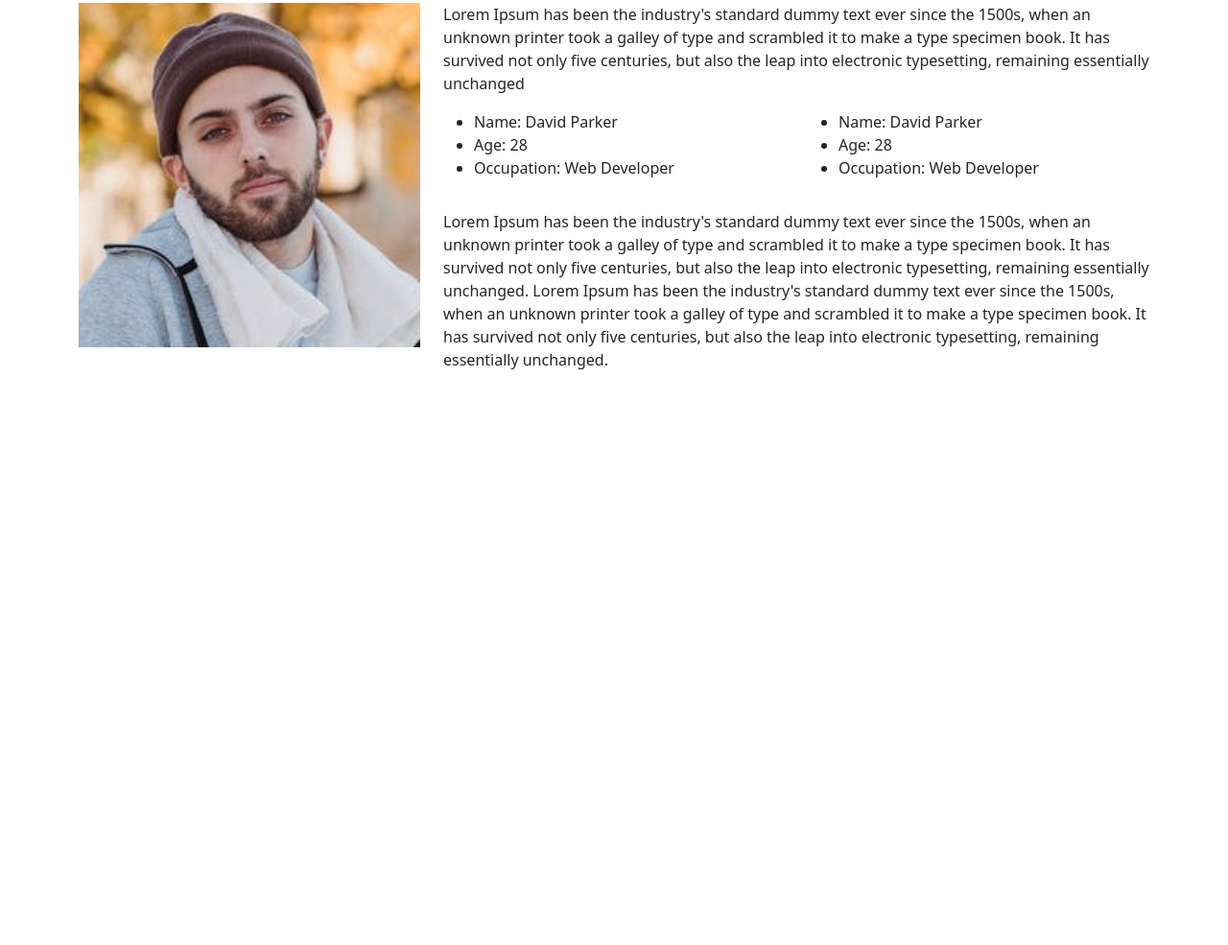
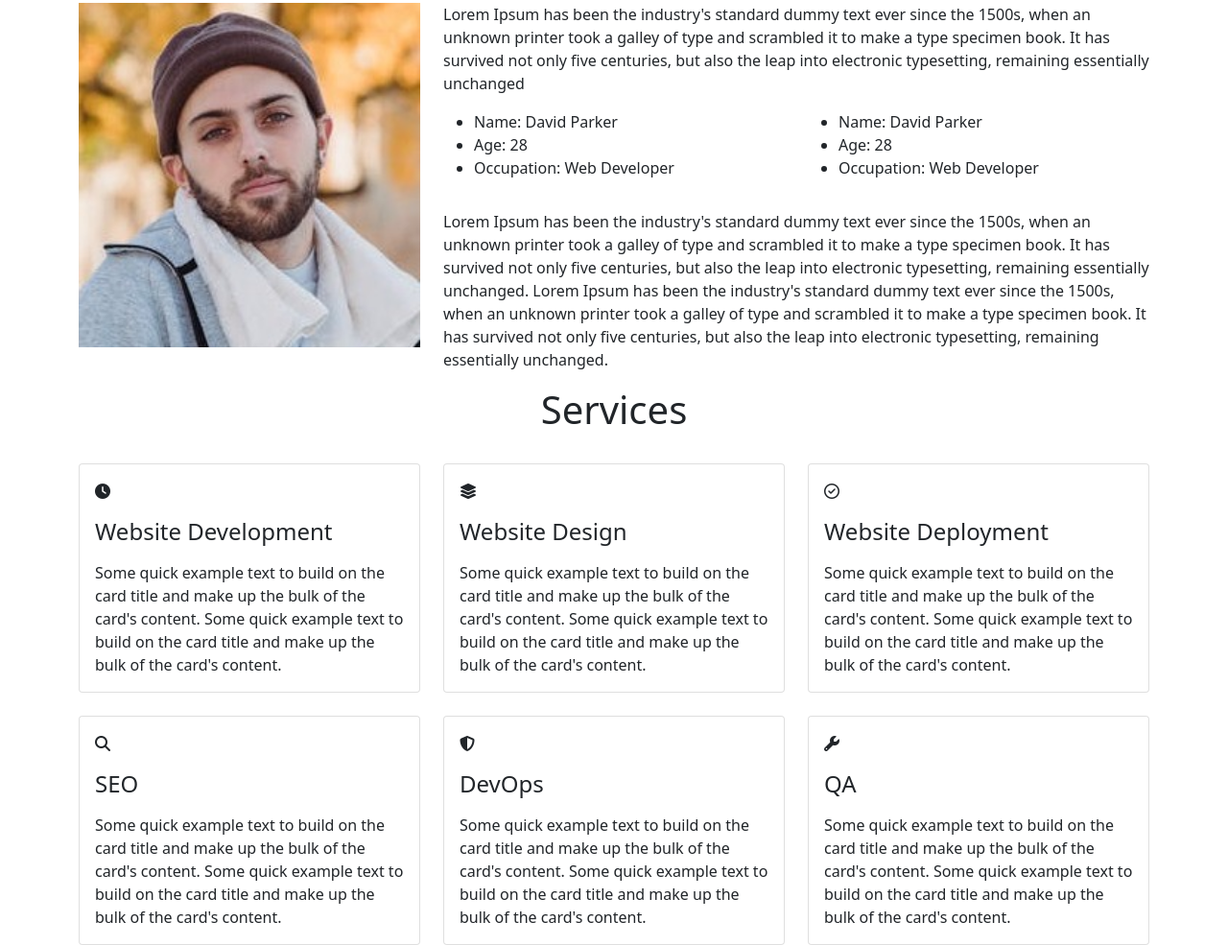
Before and after one commit to karlsenab7/portfolio, a plain HTML site: page index.html in a window 1280 px wide. Shown: the part 917-1902 px from the top of the page at 96% size. Before the commit the page ends 1320 px from the top, so only its background shows below. Drawn offline with nearby package versions, Linux system fonts and the light colour scheme.

Commit message:
add services

```diff
--- a/index.html
+++ b/index.html
@@ -100,6 +100,87 @@
                 </div>
             </div>
     </section>
+
+    <!-- services section-->
+    <section id="services">
+        <div class="container">
+            <h1 class="text-center">Services</h1>
+            <div class="row">
+                <div class="col-lg-4 mt-4">
+                    <div class="card servicesText">
+                        <div class="card-body">
+                            <i class="fas servicesIcon fa-clock"></i>
+                            <h4 class="card-title mt-3">Website Development</h4>
+                            <p class="card-text mt-3">Some quick example text to build on the card title and make up the bulk of the card's content.
+                                Some quick example text to build on the card title and make up the bulk of the card's content.
+                            </p>
+                        </div>
+                    </div>
+                </div>
+                <div class="col-lg-4 mt-4">
+                    <div class="card servicesText">
+                        <div class="card-body">
+                            <i class='fas servicesIcon fa-layer-group'></i>
+                            <h4 class="card-title mt-3">Website Design</h4>
+                            <p class="card-text mt-3">Some quick example text to build on the card title and make up the bulk of the card's content.
+                                Some quick example text to build on the card title and make up the bulk of the card's content.
+                            </p>
+                        </div>
+                    </div>
+                </div>
+
+                <div class="col-lg-4 mt-4">
+                    <div class="card servicesText">
+                        <div class="card-body">
+                            <i class='far servicesIcon fa-check-circle'></i>
+                            <h4 class="card-title mt-3">Website Deployment</h4>
+                            <p class="card-text mt-3">Some quick example text to build on the card title and make up the bulk of the card's content.
+                                Some quick example text to build on the card title and make up the bulk of the card's content.
+                            </p>
+                        </div>
+                    </div>
+                </div>
+            </div>
+
+            <div class="row">
+                <div class="col-lg-4 mt-4">
+                    <div class="card servicesText">
+                        <div class="card-body">
+                            <i class='fas servicesIcon fa-search'></i>
+                            <h4 class="card-title mt-3">SEO</h4>
+                            <p class="card-text mt-3">Some quick example text to build on the card title and make up the bulk of the card's content.
+                                Some quick example text to build on the card title and make up the bulk of the card's content.
+                            </p>
+                        </div>
+                    </div>
+                </div>
+
+                <div class="col-lg-4 mt-4">
+                    <div class="card servicesText">
+                        <div class="card-body">
+                            <i class='fas servicesIcon fa-shield-alt'></i>
+                            <h4 class="card-title mt-3">DevOps</h4>
+                            <p class="card-text mt-3">Some quick example text to build on the card title and make up the bulk of the card's content.
+                                Some quick example text to build on the card title and make up the bulk of the card's content.
+                            </p>
+                        </div>
+                    </div>
+                </div>
+
+                <div class="col-lg-4 mt-4">
+                    <div class="card servicesText">
+                        <div class="card-body">
+                            <i class='fas servicesIcon fa-wrench'></i>
+                            <h4 class="card-title mt-3">QA</h4>
+                            <p class="card-text mt-3">Some quick example text to build on the card title and make up the bulk of the card's content.
+                                Some quick example text to build on the card title and make up the bulk of the card's content.
+                            </p>
+                        </div>
+                    </div>
+                </div>
+            </div>
+        </div>
+    </section>
 </body>
 
 </html>
```
